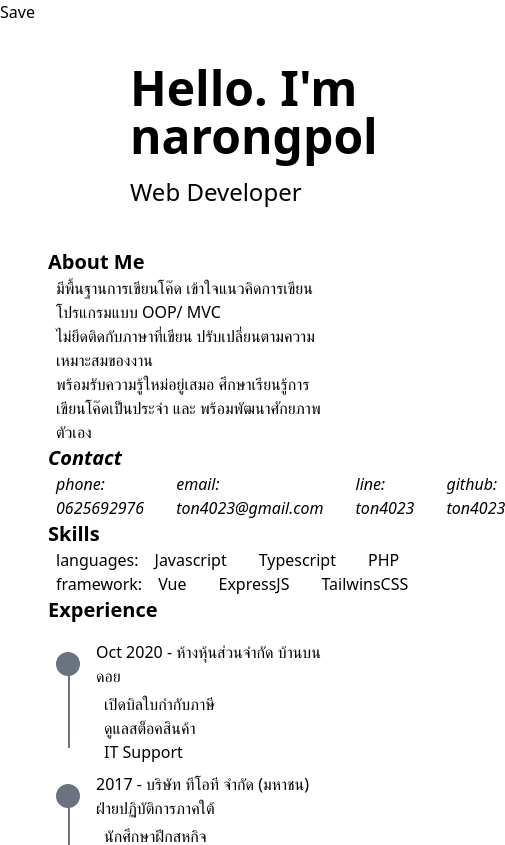
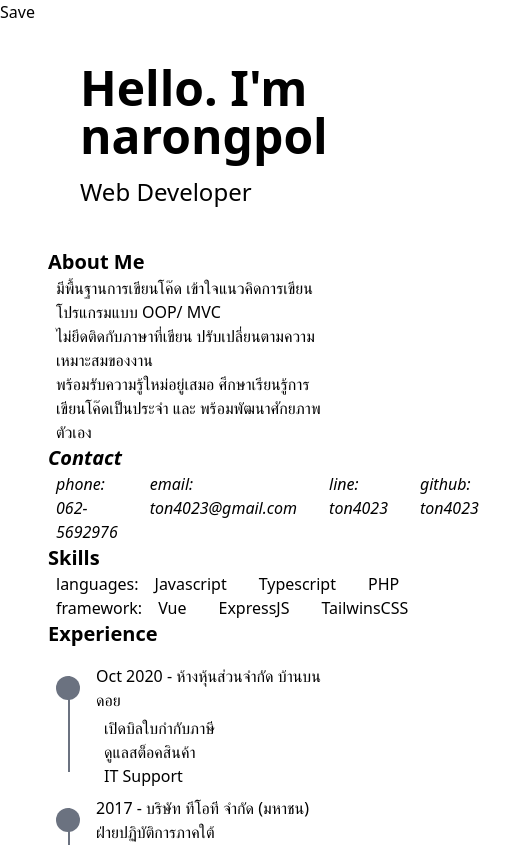
Before and after one commit to ton4023/ton4023.github.io, a Vue app: page / in a window 390 px wide. Shown: the top 845 px of the page, 505 px wide, since content can reach past the window. Built offline with nearby package versions, Linux system fonts and the light colour scheme.

Commit message:
edit phone cell

```diff
--- a/src/Components/Contact.vue
+++ b/src/Components/Contact.vue
@@ -4,7 +4,7 @@
     <div class="flex flex-row w-full">
       <p class="mx-4">
         phone:
-        <a href="tel:+`${ Number(phone) }`">{{ phone }}</a>
+        <a href="tel:0625692976">{{ phone }}</a>
       </p>
       <p class="mx-4">
         email:
--- a/src/Components/Profile.vue
+++ b/src/Components/Profile.vue
@@ -20,12 +20,12 @@ export default {
       "https://scontent.fbkk22-1.fna.fbcdn.net/v/t1.0-9/17021665_1384850054910808_5868900520486235066_n.jpg?_nc_cat=101&ccb=2&_nc_sid=09cbfe&_nc_eui2=AeFAnlYa2oA2m3xY0Kd5n9OxXcz5Wg6Ej_BdzPlaDoSP8JmGB7mBkWu9XMrox57T9EfhELyFh3Q0LhaM__6ekfdz&_nc_ohc=2z0gTQTiYHUAX_CUzd6&_nc_ht=scontent.fbkk22-1.fna&oh=222c7a74ef77e5cc53cd9a55b14bcc97&oe=5FE6C5FD"
     );
     onMounted(() => {
-      anime({
+      anime.timeline().add({
         targets: profile.value,
-        translateX: 50,
         delay: 1000,
-        easing: "easeInOutSine",
-        duration: 1000,
+        opacity: [0, 1],
+        easing: "easeInOutQuad",
+        duration: 2250,
       });
     });
 
--- a/src/store/index.ts
+++ b/src/store/index.ts
@@ -13,7 +13,7 @@ const state: RootState = {
     {
       name: "ton4023",
       email: "ton4023@gmail.com",
-      phone: "0625692976",
+      phone: "062-5692976",
       line: "https://line.me/ti/p/8fROOCHDW_",
       github: "https://github.com/ton4023",
     },
```
